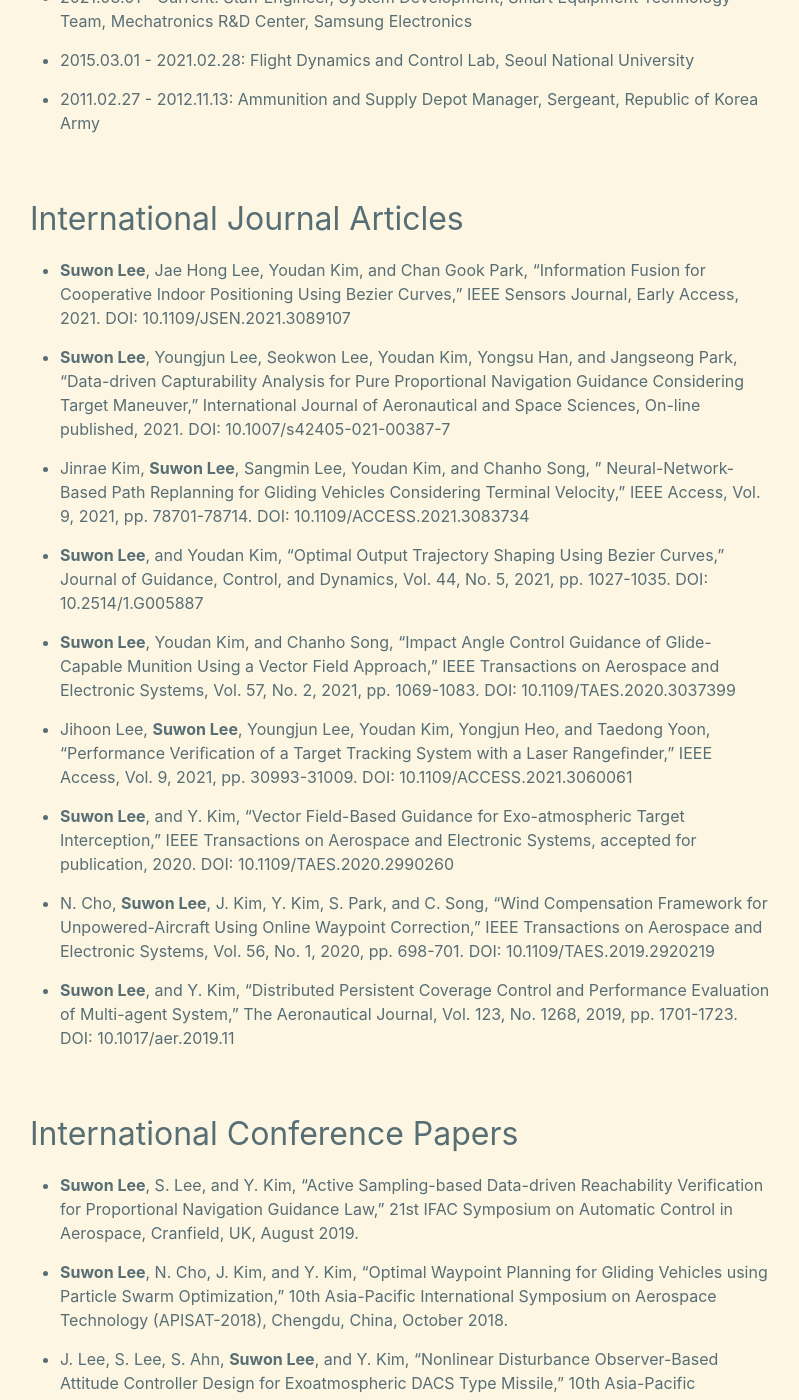
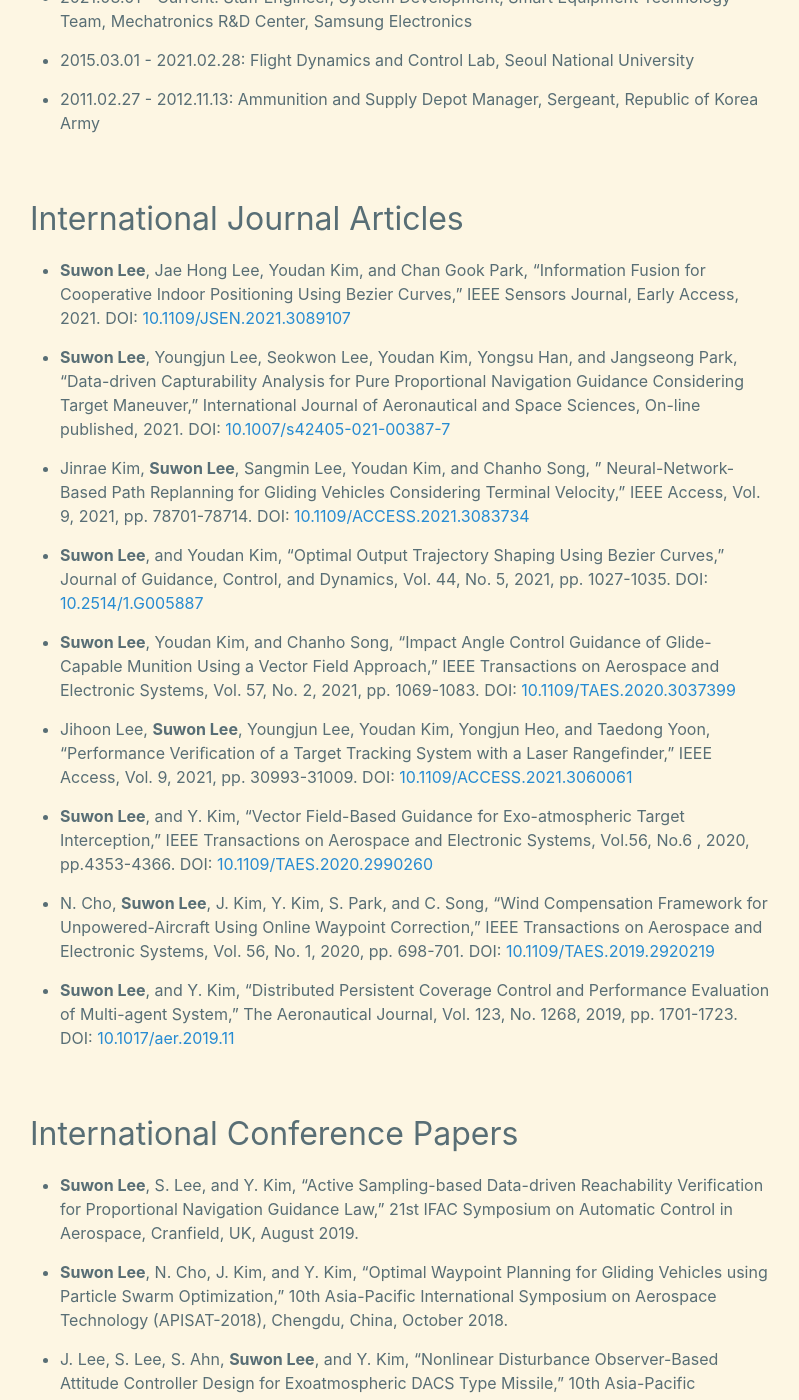
Before and after one commit to SuwonLee-KMU/SuwonLee-KMU.github.io, a Jekyll site: the page built from docs/CV.md, in a window 1280 px wide and 1400 px high, scrolled down 521 px. Shown: the whole window, without its empty margins (240-1039 px from the left). Built offline with Jekyll 4.4.1, drawn with Linux system fonts in a browser that asks for light colours.

Commit message:
DOI hyperlink added

```diff
--- a/docs/CV.md
+++ b/docs/CV.md
@@ -23,28 +23,28 @@ permalink: /CV/
 ## International Journal Articles
 
 - **Suwon Lee**, Jae Hong Lee, Youdan Kim, and Chan Gook Park, “Information Fusion for Cooperative Indoor Positioning Using Bezier Curves,” IEEE Sensors Journal, Early Access, 2021.
-  DOI: 10.1109/JSEN.2021.3089107
+  DOI: [10.1109/JSEN.2021.3089107](https://doi.org/10.1109/JSEN.2021.3089107)
 
 - **Suwon Lee**, Youngjun Lee, Seokwon Lee, Youdan Kim, Yongsu Han, and Jangseong Park, “Data-driven Capturability Analysis for Pure Proportional Navigation Guidance Considering Target Maneuver,” International Journal of Aeronautical and Space Sciences, On-line published, 2021.
-  DOI: 10.1007/s42405-021-00387-7
+  DOI: [10.1007/s42405-021-00387-7](https://doi.org/10.1007/s42405-021-00387-7)
 
 - Jinrae Kim, **Suwon Lee**, Sangmin Lee, Youdan Kim, and Chanho Song, ” Neural-Network-Based Path Replanning for Gliding Vehicles Considering Terminal Velocity,” IEEE Access, Vol. 9, 2021, pp. 78701-78714.
-  DOI: 10.1109/ACCESS.2021.3083734
+  DOI: [10.1109/ACCESS.2021.3083734](https://doi.org/10.1109/ACCESS.2021.3083734)
 
 - **Suwon Lee**, and Youdan Kim, “Optimal Output Trajectory Shaping Using Bezier Curves,” Journal of Guidance, Control, and Dynamics, Vol. 44, No. 5, 2021, pp. 1027-1035.
-  DOI: 10.2514/1.G005887
+  DOI: [10.2514/1.G005887](https://doi.org/10.2514/1.G005887)
 
 - **Suwon Lee**, Youdan Kim, and Chanho Song, “Impact Angle Control Guidance of Glide-Capable Munition Using a Vector Field Approach,” IEEE Transactions on Aerospace and Electronic Systems, Vol. 57, No. 2, 2021, pp. 1069-1083.
-  DOI: 10.1109/TAES.2020.3037399
+  DOI: [10.1109/TAES.2020.3037399](https://doi.org/10.1109/TAES.2020.3037399)
 
 - Jihoon Lee, **Suwon Lee**, Youngjun Lee, Youdan Kim, Yongjun Heo, and Taedong Yoon, “Performance Veriﬁcation of a Target Tracking System with a Laser Rangeﬁnder,” IEEE Access, Vol. 9, 2021, pp. 30993-31009.
-DOI: 10.1109/ACCESS.2021.3060061
+DOI: [10.1109/ACCESS.2021.3060061](https://doi.org/10.1109/ACCESS.2021.3060061)
 
-- **Suwon Lee**, and Y. Kim, “Vector Field-Based Guidance for Exo-atmospheric Target Interception,” IEEE Transactions on Aerospace and Electronic Systems, accepted for publication, 2020. DOI: 10.1109/TAES.2020.2990260
+- **Suwon Lee**, and Y. Kim, “Vector Field-Based Guidance for Exo-atmospheric Target Interception,” IEEE Transactions on Aerospace and Electronic Systems, Vol.56, No.6 , 2020, pp.4353-4366. DOI: [10.1109/TAES.2020.2990260](https://doi.org/10.1109/TAES.2020.2990260)
 
-- N. Cho, **Suwon Lee**, J. Kim, Y. Kim, S. Park, and C. Song, “Wind Compensation Framework for Unpowered-Aircraft Using Online Waypoint Correction,” IEEE Transactions on Aerospace and Electronic Systems, Vol. 56, No. 1, 2020, pp. 698-701. DOI: 10.1109/TAES.2019.2920219
+- N. Cho, **Suwon Lee**, J. Kim, Y. Kim, S. Park, and C. Song, “Wind Compensation Framework for Unpowered-Aircraft Using Online Waypoint Correction,” IEEE Transactions on Aerospace and Electronic Systems, Vol. 56, No. 1, 2020, pp. 698-701. DOI: [10.1109/TAES.2019.2920219](https://doi.org/10.1109/TAES.2019.2920219)
 
-- **Suwon Lee**, and Y. Kim, “Distributed Persistent Coverage Control and Performance Evaluation of Multi-agent System,” The Aeronautical Journal, Vol. 123, No. 1268, 2019, pp. 1701-1723. DOI: 10.1017/aer.2019.11
+- **Suwon Lee**, and Y. Kim, “Distributed Persistent Coverage Control and Performance Evaluation of Multi-agent System,” The Aeronautical Journal, Vol. 123, No. 1268, 2019, pp. 1701-1723. DOI: [10.1017/aer.2019.11](https://doi.org/10.1017/aer.2019.11)
 
 
 ## International Conference Papers
```
